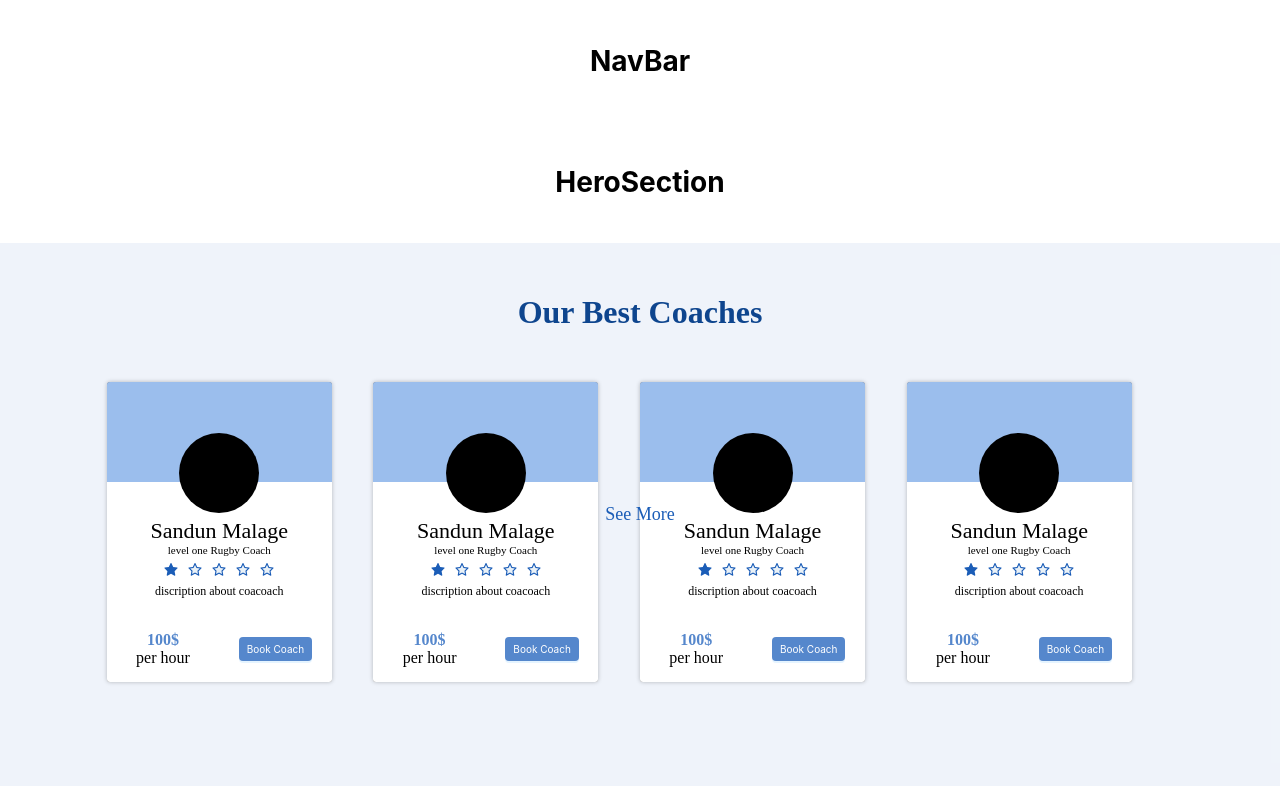
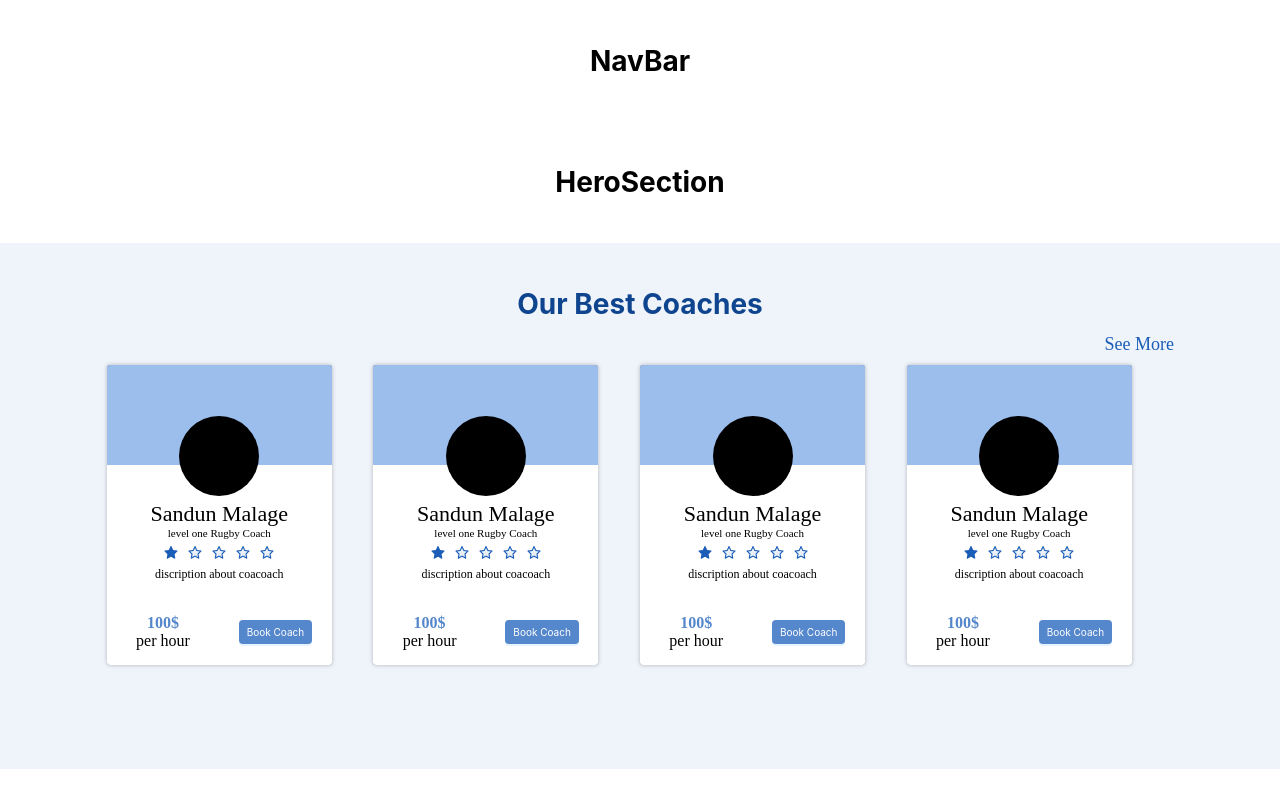
Before and after one commit to TiOlabs/SportZi-FrontEnd, a React (Create React App) app: page / in a window 1280 px wide. Shown: the top 800 px of the page. Built offline with nearby package versions, Linux system fonts and the light colour scheme.

Commit message:
coach cards with background

```diff
--- a/src/pages/home/coachCardSection.tsx
+++ b/src/pages/home/coachCardSection.tsx
@@ -9,6 +9,14 @@ const CoachCardSection = () => {
 
   return (
     <>
+      <Row style={{ width: "100%" }}>
+        <Col
+          xs={{ span: 24 }}
+          sm={{ span: 24 }}
+          md={{ span: 24 }}
+          lg={{ span: 24 }}
+          xl={{ span: 24 }}
+        >
           <div
             style={{
               display: "flex",
@@ -21,23 +29,14 @@ const CoachCardSection = () => {
             }}
           >
             <div
-          style={{ width: "100%", alignItems: "center", textAlign: "center" }}
+              style={{
+                width: "100%",
+                alignItems: "center",
+                textAlign: "center",
+              }}
             >
               <h1 style={{ color: " #0E458E" }}>Our Best Coaches</h1>
             </div>
-        <button
-          style={{
-            color: "#1B5DB7",
-            background: "none",
-            border: "none",
-            fontFamily: "Kanit",
-            fontSize: "18px",
-            position: "absolute",
-            zIndex: "999",
-          }}
-        >
-          See More
-        </button>
 
             <div
               style={{
@@ -48,8 +47,27 @@ const CoachCardSection = () => {
                 alignItems: "center",
               }}
             >
+              <button
+                style={{
+                  color: "#1B5DB7",
+                  background: "none",
+                  border: "none",
+                  fontFamily: "Kanit",
+                  fontSize: "18px",
+                  position: "absolute",
+                  zIndex: "999",
+                  top: "90px",
+                  right: "100px",
+                }}
+              >
+                See More
+              </button>
               <Row
-            style={{ width: "100%", display: "flex", justifyContent: "center" }}
+                style={{
+                  width: "100%",
+                  display: "flex",
+                  justifyContent: "center",
+                }}
               >
                 <Col
                   xs={{ span: 24 }}
@@ -85,11 +103,14 @@ const CoachCardSection = () => {
                   lg={{ span: 5 }}
                   xl={{ span: 5 }}
                 >
+                  {" "}
                   <CoachCard />
                 </Col>
               </Row>
             </div>
           </div>
+        </Col>
+      </Row>
     </>
   );
 };
```
Lines whose indentation alone changed are shown as unchanged.
